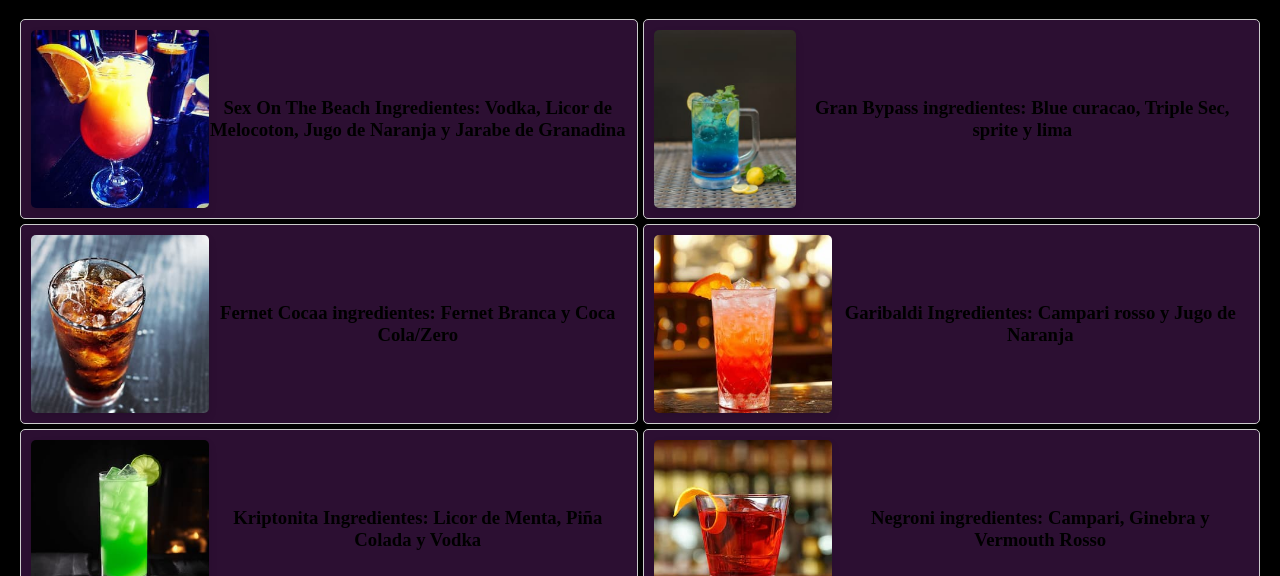
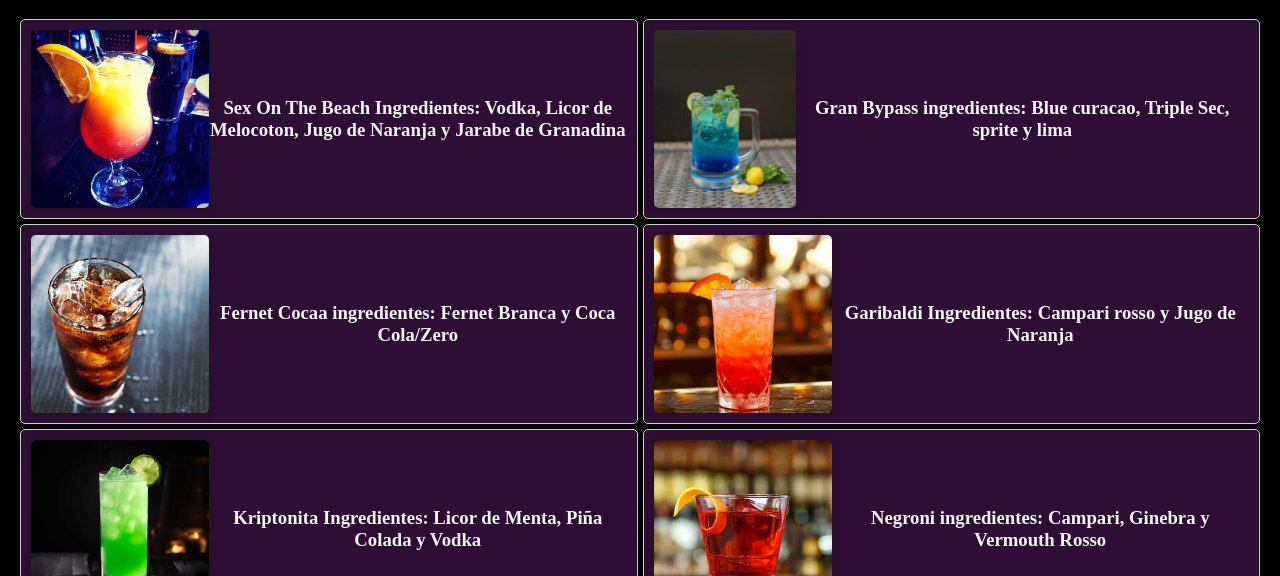
Before and after one commit to Inakisanchez165/Bypass-brc, a website: page pages/Carta.html in a window 1280 px wide. Shown: the part 224-800 px from the top of the page. Drawn offline with Linux system fonts and the light colour scheme; files whose address does not match are found by name.

Commit message:
Descripción de los cambios realizados

```diff
--- a/CSS/style.css
+++ b/CSS/style.css
@@ -91,6 +91,10 @@
 .Main-carta{
     background-color: black;
     text-align: center;
+}
+
+.Main-carta h3 {
+    color: whitesmoke;
 }
 
 h1{
--- a/scss/estilo.scss
+++ b/scss/estilo.scss
@@ -104,6 +104,9 @@
 
 .Main-carta,
 .bypass-123 {
+    h3{
+        color: whitesmoke;
+    }
     background-color: $secondary-color;
     text-align: center;
     display: flex;
```
